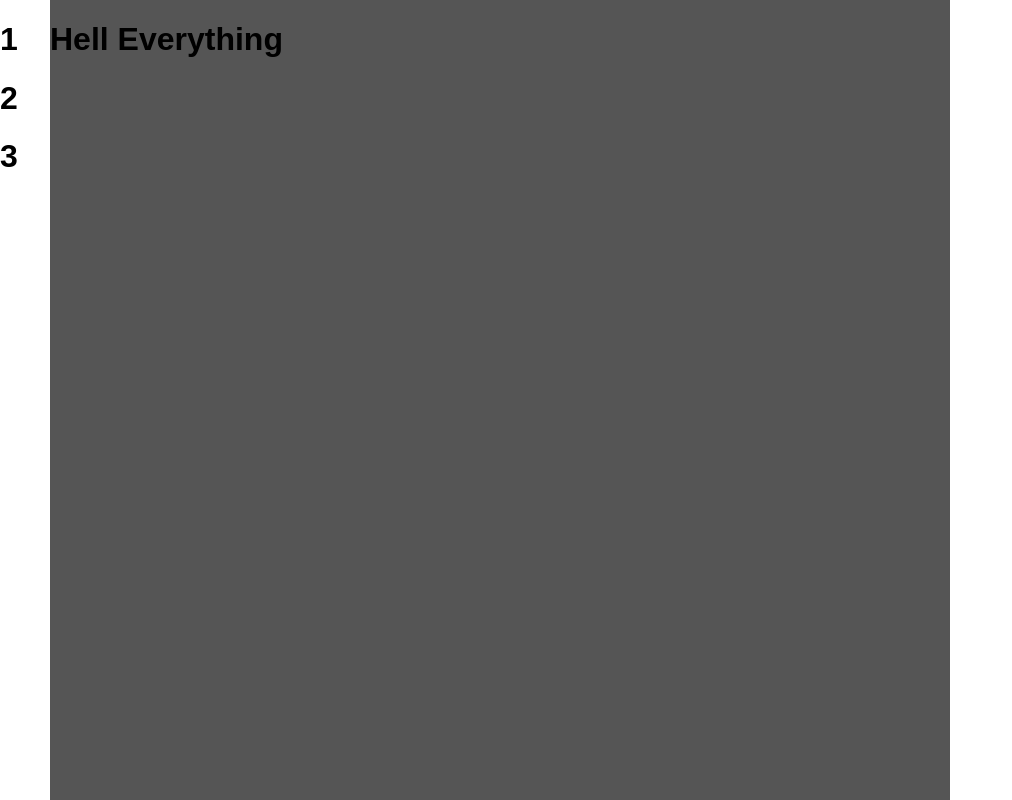
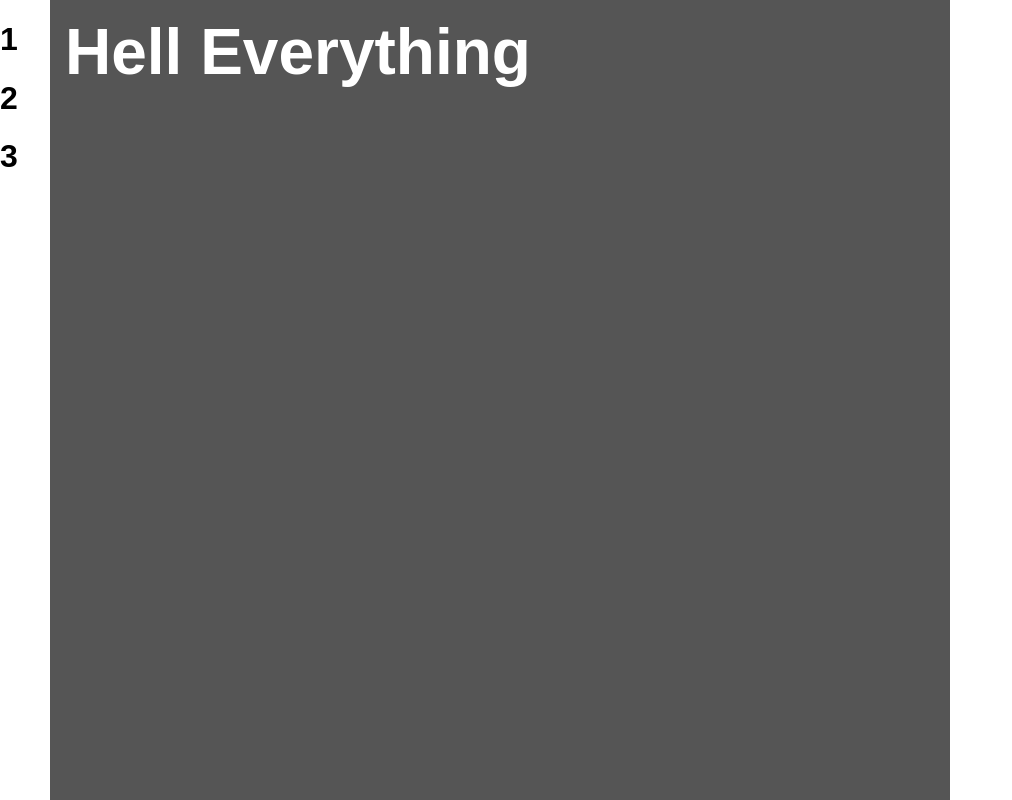
Before and after one commit to pkolo/react-slideshow, a React (Create React App) app: page / in a window 1280 px wide. Shown: the whole page, without its empty margins (0-1012 px from the left). Built offline with nearby package versions, Linux system fonts and the light colour scheme.

Commit message:
Minimal slide title styling

```diff
--- a/src/components/slide/Slide.css
+++ b/src/components/slide/Slide.css
@@ -0,0 +1,6 @@
+.Slide-title {
+  padding: 15px;
+  color: #fff;
+  font-size: 64px;
+  font-weight: bold;
+}
--- a/src/components/slide/Slide.js
+++ b/src/components/slide/Slide.js
@@ -6,7 +6,7 @@ class Slide extends Component {
 
   render(props) {
     return (
-      <h1>Hell {this.props.slide.title}</h1>
+      <div className="Slide-title">Hell {this.props.slide.title}</div>
     );
   }
 }
```
